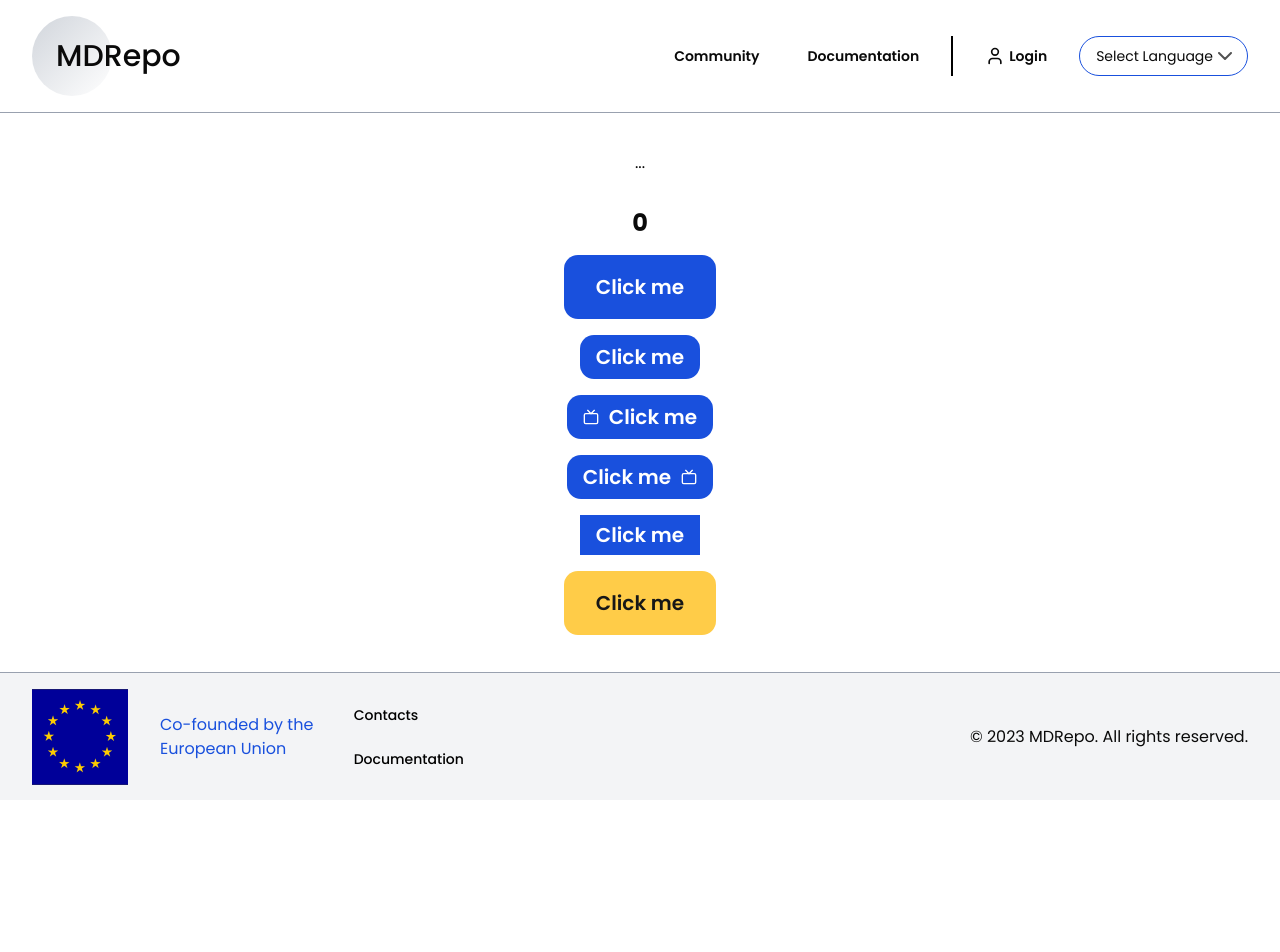
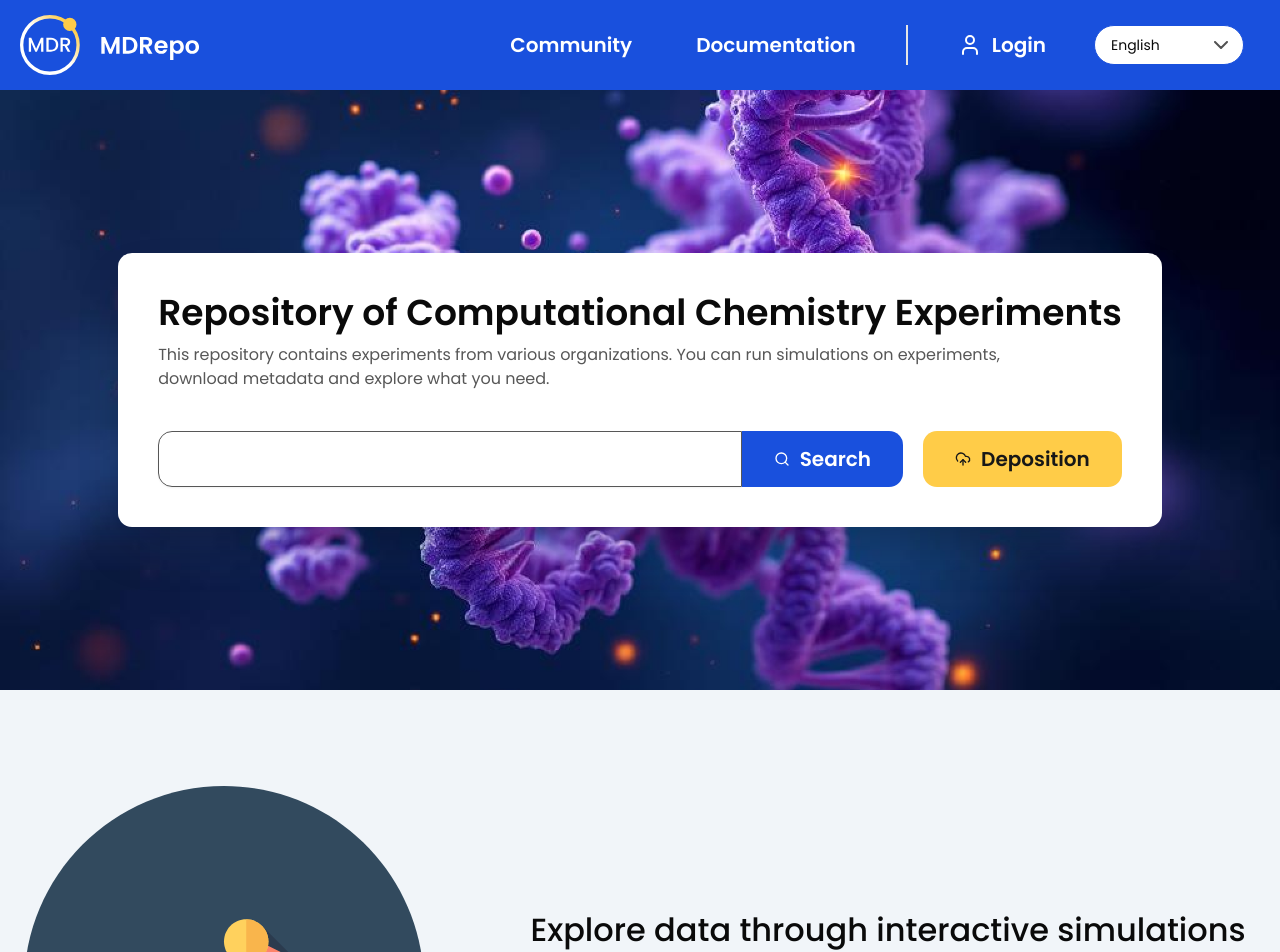
Before and after one commit to k00rimo/invenio-app, a React (Vite) app: page / in a window 1280 px wide. Shown: the top 952 px of the page. Before the commit the page ends 800 px from the top, so only its background shows below. Built offline with nearby package versions, Linux system fonts and the light colour scheme.

Commit message:
create separate page components; add them to the router
Signed-off-by: Filip Mudry <fmudry@redhat.com>

```diff
--- a/src/App.tsx
+++ /dev/null
@@ -1,21 +0,0 @@
-// import { useState } from "react";
-// import { Button } from "./components/ui/button";
-// import { TvIcon } from "lucide-react";
-
-import { Outlet } from "react-router";
-import Header from "./components/Header";
-import Footer from "./components/Footer";
-
-function App() {
-  // const [count, setCount] = useState(0);
-
-  return (
-    <div className="flex h-screen flex-col">
-      <Header />
-      <Outlet />
-      <Footer />
-    </div>
-  );
-}
-
-export default App;
--- /dev/null
+++ b/src/pages/HomePage.tsx
@@ -0,0 +1,20 @@
+import HeroSection from "@/components/layout/homepage/HeroSection";
+import ExploreSection from "@/components/layout/homepage/ExploreSection";
+import AboutSection from "@/components/layout/homepage/AboutSection";
+import CommunitySection from "@/components/layout/homepage/CommunitySection";
+import StartSection from "@/components/layout/homepage/StartSection";
+
+const HomePage = () => {
+
+  return (
+    <div className="flex min-h-svh flex-col items-center justify-center">
+      <HeroSection />
+      <ExploreSection />
+      <AboutSection />
+      <CommunitySection />
+      <StartSection />
+    </div>
+  );
+}
+
+export default HomePage
--- /dev/null
+++ b/src/pages/RecordsListPage.tsx
@@ -0,0 +1,63 @@
+import RecordsListFilter from "@/components/forms/filters/RecordsListFilter";
+import RecordCard from "@/components/layout/records-list-page/RecordCard";
+import SearchInputDeposition from "@/components/shared/SearchInputDeposition";
+import { Select, SelectContent, SelectItem, SelectTrigger, SelectValue } from "@/components/ui/select";
+
+const RecordsListPage = () => {
+
+  return (
+    <div className="min-h-svh flex items-start justify-center gap-8 pt-10 bg-white">
+      {/* filters */}
+      <RecordsListFilter />
+
+      <div className="flex flex-col gap-8">
+        <SearchInputDeposition />
+        <div className="flex items-center justify-between">
+          <div className="flex items-center gap-2.5">
+            <p>Results</p>
+            <span className="font-button-sm">123</span>
+          </div>
+          <div className="flex gap-5">
+            <div className="flex items-center gap-2.5">
+              <label>Sort by</label>
+              <Select defaultValue="date-published-asc">
+                <SelectTrigger variant="input" value="date-published-asc" className="w-[225px] h-10">
+                  <SelectValue placeholder="10" />
+                </SelectTrigger>
+                <SelectContent>
+                  <SelectItem value="date-published-asc">Date published (asc)</SelectItem>
+                  <SelectItem value="date-published-desc">Date published (desc)</SelectItem>
+                </SelectContent>
+              </Select>
+            </div>
+            <div className="flex items-center gap-2.5">
+              <label>Result per page</label>
+              <Select defaultValue="10">
+                <SelectTrigger variant="input" value="10" className="w-[85px] h-10">
+                  <SelectValue placeholder="10" />
+                </SelectTrigger>
+                <SelectContent className="w-[85px]">
+                  <SelectItem value="10">10</SelectItem>
+                  <SelectItem value="20">20</SelectItem>
+                  <SelectItem value="30">30</SelectItem>
+                  <SelectItem value="40">40</SelectItem>
+                  <SelectItem value="50">50</SelectItem>
+                </SelectContent>
+              </Select>
+            </div>
+          </div>
+        </div>
+
+        {/* records */}
+        <div className="space-y-5 mb-8">
+          <RecordCard recordLink={"/records/hello-world"} title={"Title of the record"} access={"open"} language={"English"} dateOfAcquisition={new Date("8.10.2025")} authors={["Matej", "Adam", "Filip"]} tags={["Protein", "Structure", "Molecule"]} affiliation={"Lorem ipsum dolor sit amet, consectetur adipiscing elit, sed do eiusmod tempor incididunt ut labore et dolore magna aliqua. Ut enim ad minim veniam, quis nostrud exercitation ullamco laboris nisi ut aliquip ex ea commodo consequat. Duis aute irure dolor in reprehenderit in voluptate velit esse cillum dolore eu fugiat nulla pariatur. Excepteur sint occaecat cupidatat non proident, sunt in culpa qui officia deserunt mollit anim id est laborum. Lorem ipsum dolor sit amet, consectetur"} imageUrl={"random"} />
+          <RecordCard recordLink={"/records/hello-world"} title={"Title of the record"} access={"restricted"} language={"English"} dateOfAcquisition={new Date("8.10.2025")} authors={["Matej", "Adam", "Filip"]} tags={["Protein", "Structure", "Molecule"]} affiliation={"Lorem ipsum dolor sit amet, consectetur adipiscing elit, sed do eiusmod tempor incididunt ut labore et dolore magna aliqua. Ut enim ad minim veniam, quis nostrud exercitation ullamco laboris nisi ut aliquip ex ea commodo consequat. Duis aute irure dolor in reprehenderit in voluptate velit esse cillum dolore eu fugiat nulla pariatur. Excepteur sint occaecat cupidatat non proident, sunt in culpa qui officia deserunt mollit anim id est laborum. Lorem ipsum dolor sit amet, consectetur"} imageUrl={"random"} />
+          <RecordCard recordLink={"/records/hello-world"} title={"Title of the record"} access={"closed"} language={"English"} dateOfAcquisition={new Date("8.10.2025")} authors={["Matej", "Adam", "Filip"]} tags={["Protein", "Structure", "Molecule"]} affiliation={"Lorem ipsum dolor sit amet, consectetur adipiscing elit, sed do eiusmod tempor incididunt ut labore et dolore magna aliqua. Ut enim ad minim veniam, quis nostrud exercitation ullamco laboris nisi ut aliquip ex ea commodo consequat. Duis aute irure dolor in reprehenderit in voluptate velit esse cillum dolore eu fugiat nulla pariatur. Excepteur sint occaecat cupidatat non proident, sunt in culpa qui officia deserunt mollit anim id est laborum. Lorem ipsum dolor sit amet, consectetur"} imageUrl={"random"} />
+        </div>
+      </div>
+
+    </div>
+  );
+}
+
+export default RecordsListPage
```
Also changed, not shown: src/router/router.tsx (+17 -6 lines).
